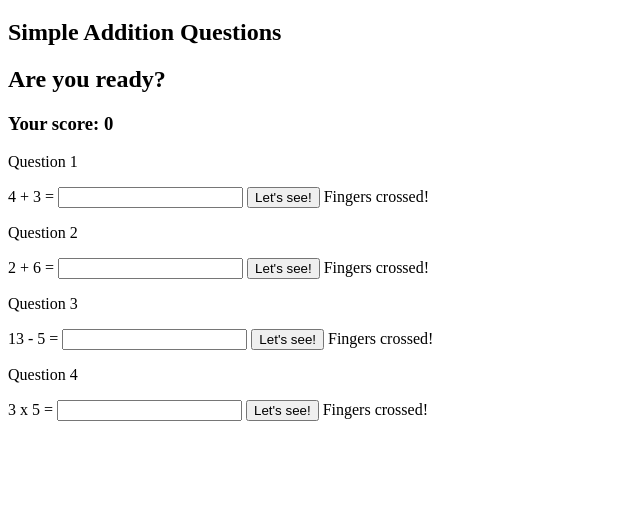
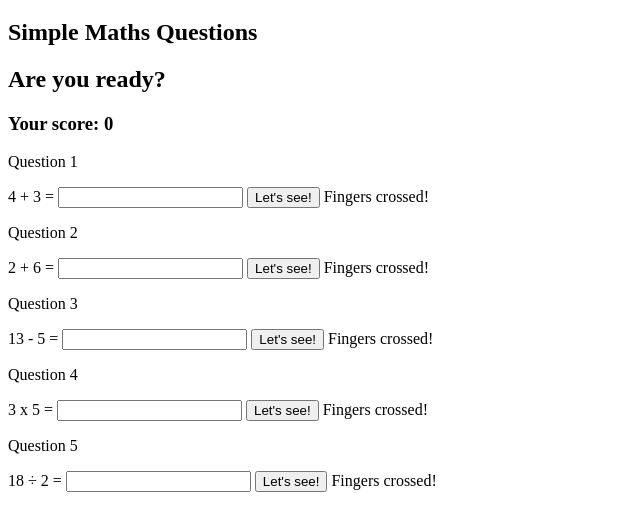
Before and after one commit to thejapanexperience/MathsWorksheetTrial, a website: page index.html in a window 1280 px wide. Shown: the part 61-592 px from the top of the page, without its empty margins (0-640 px from the left). Drawn offline with Linux system fonts and the light colour scheme.

Commit message:
question 5

```diff
--- a/index.html
+++ b/index.html
@@ -8,7 +8,7 @@
   </head>
   <body>
     <h1>Maths Worksheet Trial</h1>
-    <h2>Simple Addition Questions</h2>
+    <h2>Simple Maths Questions</h2>
     <h2 id="upperMessage">Are you ready?</h2>
     <h3 id="score">Your score: 0</h3>
 
@@ -56,6 +56,17 @@
       <span id="q4Comment">Fingers crossed!</span>
     </form>
 
+    <form action="#" id="q5">
+      <p>Question 5</p>
+      <label id="q5num1" value="18" >18</label>
+      <label id="q5sign" value="÷" >÷</label>
+      <label id="q5num2" value="2" >2</label>
+      <label >=</label>
+      <input id="q5ans" type="number" >
+      <button onclick="checkAnswer('5')">Let's see!</button>
+      <span id="q5Comment">Fingers crossed!</span>
+    </form>
+
     <script src="main.js"></script>
   </body>
 </html>
```
